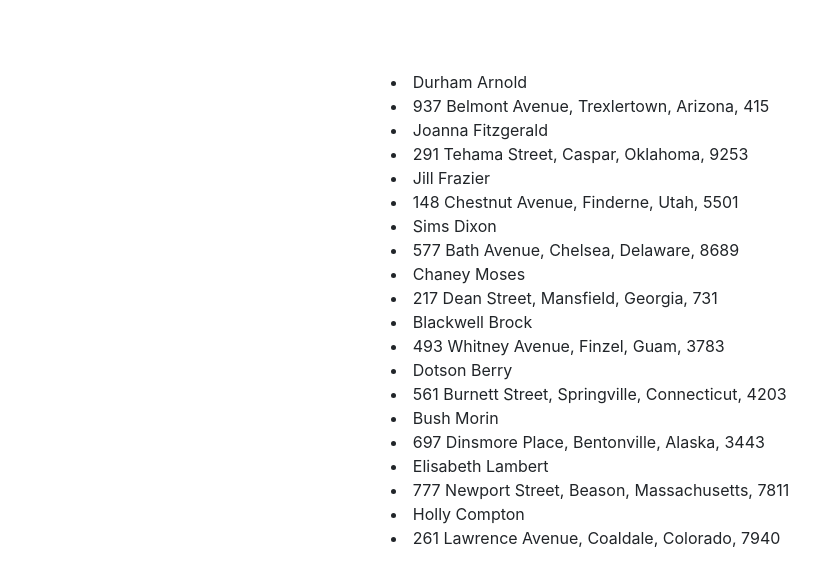
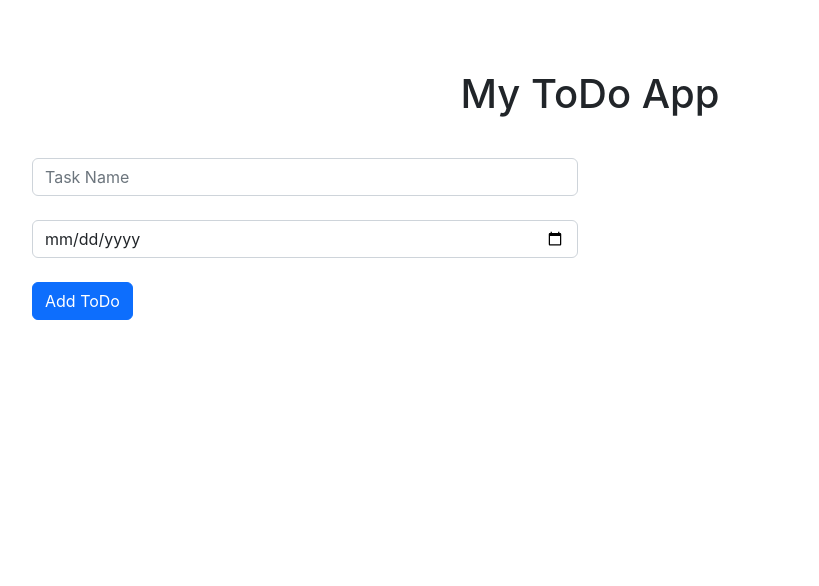
Before and after one commit to digikullReact/julyfsreact, a React (Create React App) app: page / in a window 1280 px wide. Shown: the top 586 px of the page, without its empty margins (50-869 px from the left). Built offline with nearby package versions, Linux system fonts and the light colour scheme.

Commit message:
Todo list create and read op

```diff
--- a/src/App.js
+++ b/src/App.js
@@ -2,6 +2,7 @@ import logo from './logo.svg';
 import './App.css';
 import {useState} from "react";
 import Multiple from './components/Multiple';
+import Todo from './components/Todo';
 
 
 // what is state --->
@@ -117,11 +118,13 @@ return(
 
     <h1>{value}</h1>
 <Calc/>
+<Multiple/>
        */
     }
 
+    <Todo/>
 
-<Multiple/>
+
 
 
   </div>
--- a/src/components/Multiple.js
+++ b/src/components/Multiple.js
@@ -1,6 +1,13 @@
 import React, { useState } from 'react'
 
 const Multiple = () => {
+
+    const [value,setValue]=useState("");
+
+    //const prt=prompt("enter the number");
+
+
+    //setValue(prt);
 
     const [state,setState]=useState([
         {
@@ -64,6 +71,20 @@ const Multiple = () => {
           "address": "261 Lawrence Avenue, Coaldale, Colorado, 7940"
         }
       ])
+
+
+
+
+
+      const promptMe=()=>{
+       // const prt=prompt("enter the number");
+
+       console.log(value);
+
+
+        //setValue(prt);
+      }
+
   return (
     <div>
 
@@ -81,6 +102,13 @@ const Multiple = () => {
 
         }
 
+<button onClick={promptMe}>
+
+    click To Prompt
+
+</button>
+
+
 
     </div>
   )
--- /dev/null
+++ b/src/components/TaskItems.js
@@ -0,0 +1,10 @@
+import React from 'react'
+
+const TaskItems = ({data,i}) => {
+  return (
+    <li key={i}  className="list-group-item" aria-current="true"><strong>Name - </strong>{data.name}   <strong>Finish Date -</strong> {data.date}</li>
+
+  )
+}
+
+export default TaskItems
--- /dev/null
+++ b/src/components/Todo.js
@@ -0,0 +1,86 @@
+import React from 'react'
+import { useState } from 'react'
+import TaskItems from './TaskItems';
+
+const Todo = () => {
+   // const [input,setInput]=useState("");
+
+   const [task,setTask]=useState({
+
+    name:"",
+    date:""
+   })
+
+    const [itemsarray,setItemsArray]=useState([]);
+
+   const inputChange=(event)=>{
+//console.log(event);
+
+    setTask({...task,[event.target.name]:event.target.value});
+
+   }
+
+   const addToItemArray=()=>{
+    itemsarray.push(task);
+    setItemsArray([...itemsarray]);
+
+   }
+
+   /*
+
+ const   handleKeyPress = (event) => {
+    if(event.key === 'Enter'){
+      console.log('enter press here! ')
+      itemsarray.push(task);
+    setItemsArray([...itemsarray]);
+    }
+  }
+  */
+
+  return (
+    <div className={"container"}>
+        <h1 style={{textAlign:"center"}}>My ToDo App</h1>
+        <div className={"row"} style={{marginTop:"40px"}}>
+
+            <div className={'col-md-6'}>
+                <input type={"text"} className={"form-control"} value={task.name}  name={"name"} placeholder={"Task Name"} onChange={inputChange}/> <br></br>
+              {/* <input type={"date"} className={"form-control"}  value={task.date} name={"date"} onKeyDown={handleKeyPress} placeholder={"Task End Date"} onChange={inputChange}/> <br></br>*/}
+                <input type={"date"} className={"form-control"}  value={task.date} name={"date"}  placeholder={"Task End Date"} onChange={inputChange}/> <br></br>
+
+
+
+                <button className={"btn btn-primary"} onClick={addToItemArray}>
+                    Add ToDo
+                </button>
+
+
+            </div>
+
+
+            <div className={'col-md-6'}>
+            <ul className={"list-group"}>
+
+                {
+                    itemsarray.map((ele,i)=>(
+                        <TaskItems data={ele} i={i} />
+
+                    ))
+                }
+
+
+</ul>
+
+
+
+            </div>
+
+
+        </div>
+
+
+
+    </div>
+  )
+}
+
+export default Todo
```
